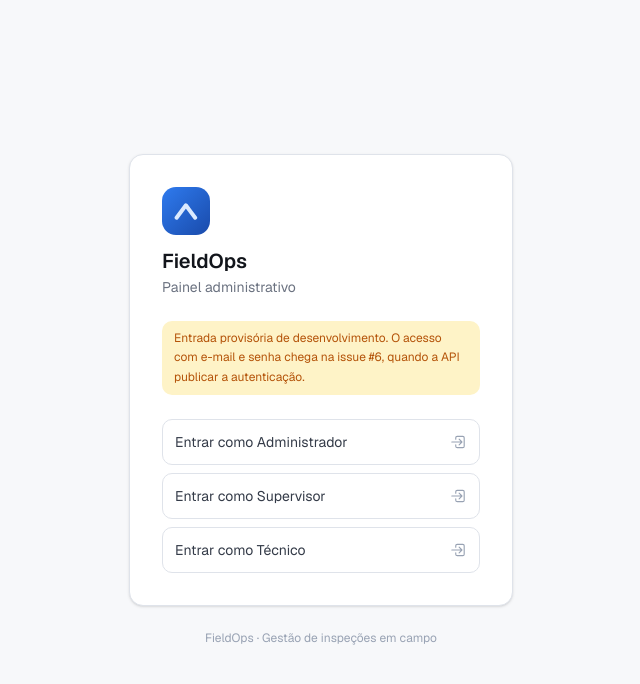
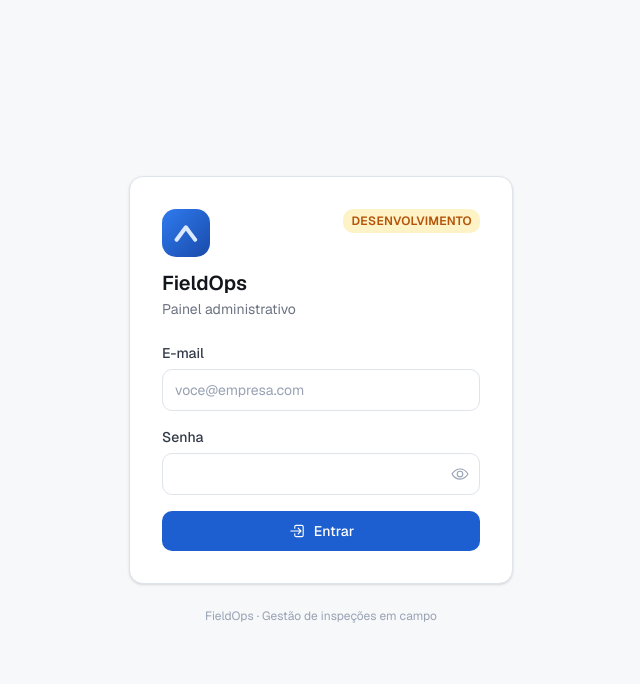
Before and after one commit to FieldOps-Project/frontend, a Next.js app: page /login in a window 1280 px wide. Shown: the top 684 px of the page, without its empty margins (319-959 px from the left). Built offline with nearby package versions, Linux system fonts and the light colour scheme.

Commit message:
feat(auth): render the real login form on the access screen

```diff
--- a/src/app/(public)/login/page.tsx
+++ b/src/app/(public)/login/page.tsx
@@ -1,47 +1,36 @@
-import { IoLogInOutline } from 'react-icons/io5'
-
+import { EnvironmentBadge } from '@/components/shell/environment-badge'
 import { BrandMark } from '@/components/ui/brand-mark'
-import { signInForDevelopment } from '@/features/auth/development-sign-in'
-import { ASSIGNABLE_USER_ROLES, USER_ROLE_LABELS } from '@/lib/domain/user'
+import { LoginForm } from '@/features/auth/login-form'
+import { safeRedirect } from '@/lib/redirect'
+import { param } from '@/lib/search-params'
 
 /**
- * Tela de acesso.
- *
- * O formulario real de e-mail e senha e a issue #6, que depende do JWT da
- * `backend#6`. Ate la esta pagina oferece apenas a entrada de desenvolvimento,
- * para que o shell possa ser aberto e revisado.
+ * Tela de acesso. Unica rota publica do painel: autentica contra a API e a
+ * sessao fica em cookie `httpOnly`, gravado pelo servidor do Next.
  */
-export default function LoginPage() {
+export default async function LoginPage(props: PageProps<'/login'>) {
+  const searchParams = await props.searchParams
+  const redirectTo = safeRedirect(param(searchParams, 'redirect'))
+  const expired = param(searchParams, 'expired') === '1'
+
   return (
     <main className="flex min-h-dvh flex-col items-center justify-center gap-6 bg-neutral-50 p-4 sm:p-6">
       <section className="flex w-full max-w-sm flex-col gap-6 rounded-card border border-neutral-200 bg-neutral-0 p-6 shadow-sm sm:p-8">
-        <div className="flex flex-col gap-3">
-          <BrandMark className="size-12" />
-          <div className="flex flex-col gap-0.5">
-            <h1 className="text-xl font-semibold text-neutral-900">FieldOps</h1>
-            <p className="text-sm text-neutral-500">Painel administrativo</p>
+        <div className="flex items-start justify-between gap-3">
+          <div className="flex flex-col gap-3">
+            <BrandMark className="size-12" />
+            <div className="flex flex-col gap-0.5">
+              <h1 className="text-xl font-semibold text-neutral-900">FieldOps</h1>
+              <p className="text-sm text-neutral-500">Painel administrativo</p>
+            </div>
           </div>
+          <EnvironmentBadge environment={process.env.NEXT_PUBLIC_APP_ENV} />
         </div>
 
-        <p className="rounded-field bg-warning-soft px-3 py-2 text-xs leading-relaxed text-warning">
-          Entrada provisória de desenvolvimento. O acesso com e-mail e senha chega na issue #6,
-          quando a API publicar a autenticação.
-        </p>
-
-        <div className="flex flex-col gap-2">
-          {ASSIGNABLE_USER_ROLES.map((role) => (
-            <form key={role} action={signInForDevelopment}>
-              <input type="hidden" name="role" value={role} />
-              <button
-                type="submit"
-                className="flex w-full items-center justify-between gap-3 rounded-field border border-neutral-200 px-3 py-3 text-sm text-neutral-700 transition-colors hover:border-brand-300 hover:bg-brand-50 hover:text-brand-700"
-              >
-                <span>Entrar como {USER_ROLE_LABELS[role]}</span>
-                <IoLogInOutline aria-hidden className="size-[18px] shrink-0 text-neutral-400" />
-              </button>
-            </form>
-          ))}
-        </div>
+        <LoginForm
+          redirectTo={redirectTo}
+          notice={expired ? 'Sua sessão expirou. Entre novamente para continuar.' : undefined}
+        />
       </section>
 
       <p className="text-xs text-neutral-400">FieldOps · Gestão de inspeções em campo</p>
```
